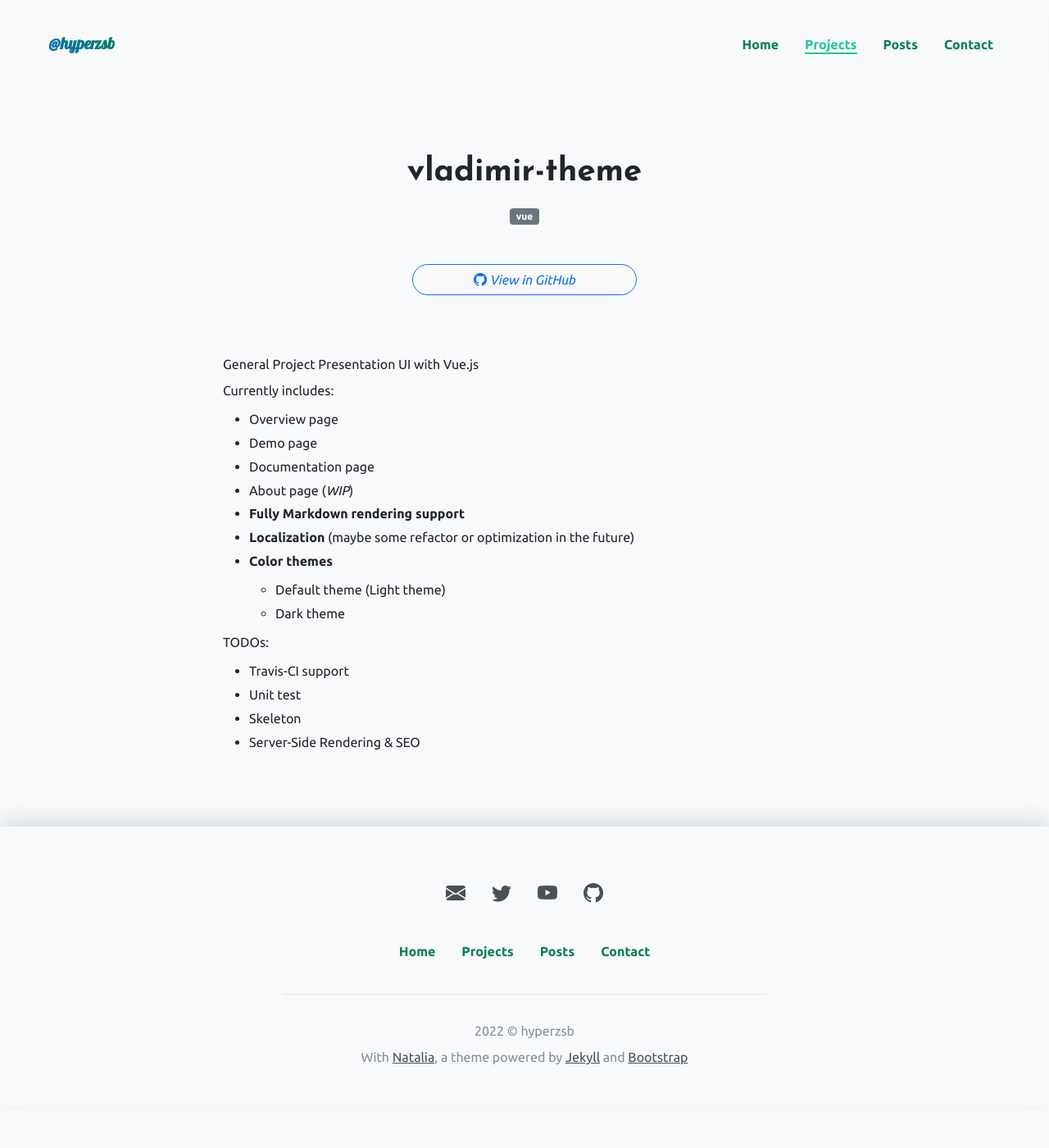
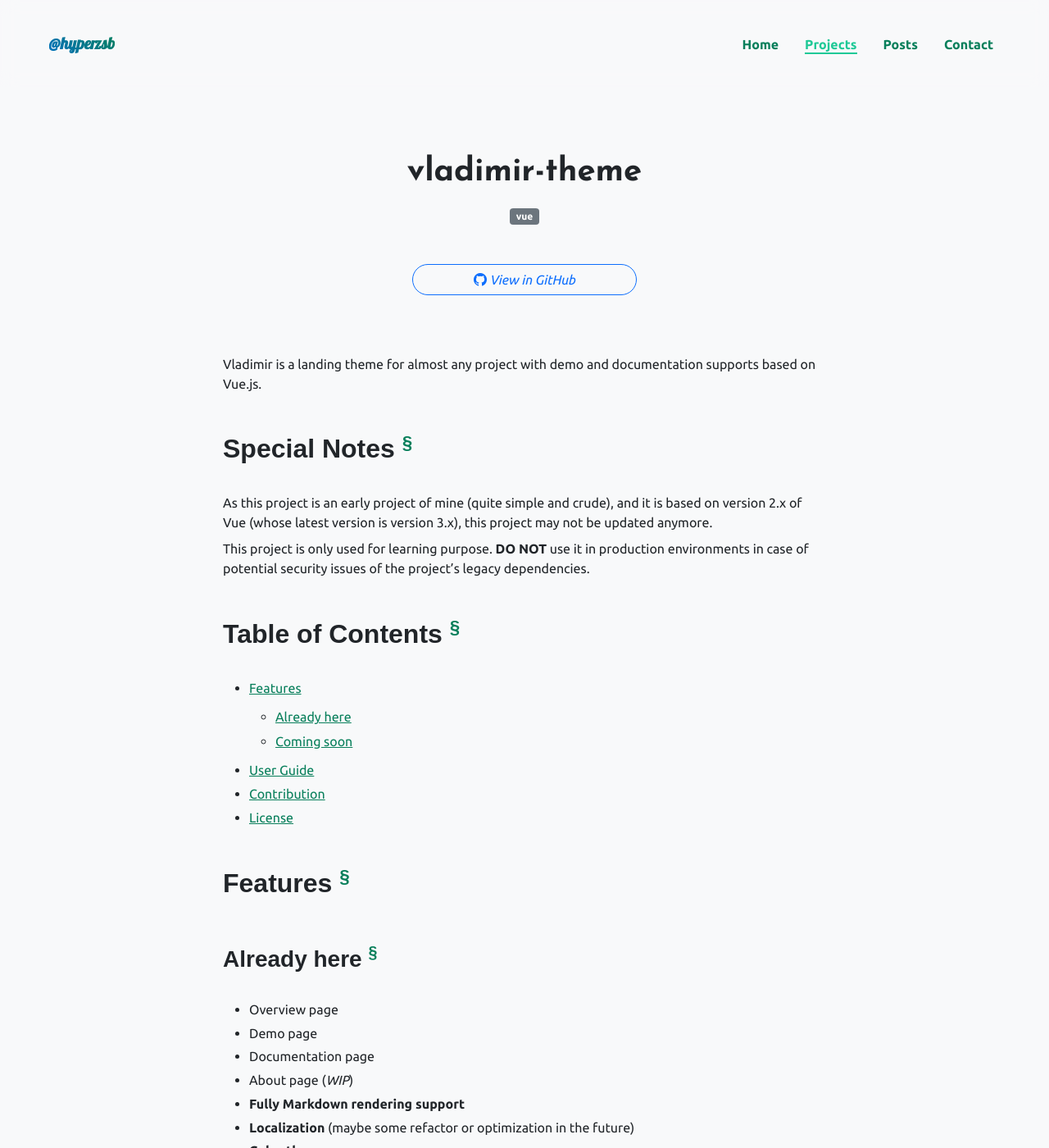
Before and after one commit to Hyperzsb/natalia-theme, a Jekyll site: the page built from _projects/vladimir-theme.md, in a window 1280 px wide and 1400 px high. Shown: the whole window at 82% size. Built offline with Jekyll 4.4.1, drawn with Linux system fonts in a browser that asks for light colours; some web fonts are replaced; comment, search, counter and statistics services are not loaded; a style sheet for code colours, icons or effects is not loaded; some of the changed text lies outside the part shown.

Commit message:
docs(project): update project vladimir-theme

```diff
--- a/_projects/vladimir-theme.md
+++ b/_projects/vladimir-theme.md
@@ -1,6 +1,6 @@
 ---
 name: vladimir-theme
-description: A General project presentation UI with Vue.js.
+description: Vladimir is a landing theme for almost any project with demo and documentation supports based on Vue.js.
 logo:
 repo: https://github.com/hyperzsb/vladimir-theme
 demo: https://vladimir.hyperzsb.tech
@@ -8,9 +8,26 @@ tags: vue
 pinned: true
 ---
 
-General Project Presentation UI with Vue.js
+Vladimir is a landing theme for almost any project with demo and documentation supports based on Vue.js.
 
-Currently includes:
+## Special Notes
+
+As this project is an early project of mine (quite simple and crude), and it is based on version 2.x of Vue (whose latest version is version 3.x), this project may not be updated anymore.
+
+This project is only used for learning purpose. **DO NOT** use it in production environments in case of potential security issues of the project's legacy dependencies.
+
+## Table of Contents
+
+- [Features](#features)
+  - [Already here](#already-here)
+  - [Coming soon](#coming-soon)
+- [User Guide](#user-guide)
+- [Contribution](#contribution)
+- [License](#license)
+
+## Features
+
+### Already here
 
 - Overview page
 - Demo page
@@ -22,9 +39,21 @@ Currently includes:
   - Default theme (Light theme)
   - Dark theme
 
-TODOs:
+### Coming soon
 
 - Travis-CI support
 - Unit test
 - Skeleton
 - Server-Side Rendering & SEO
+
+## User guide
+
+*TBD*
+
+## Contribution
+
+Although Vladimir may not be updated anymore, you can still make any contribution to this project if you find it useful.
+
+## License
+
+This project is under [MIT License](https://github.com/Hyperzsb/vladimir-theme/blob/master/LICENSE).
```
